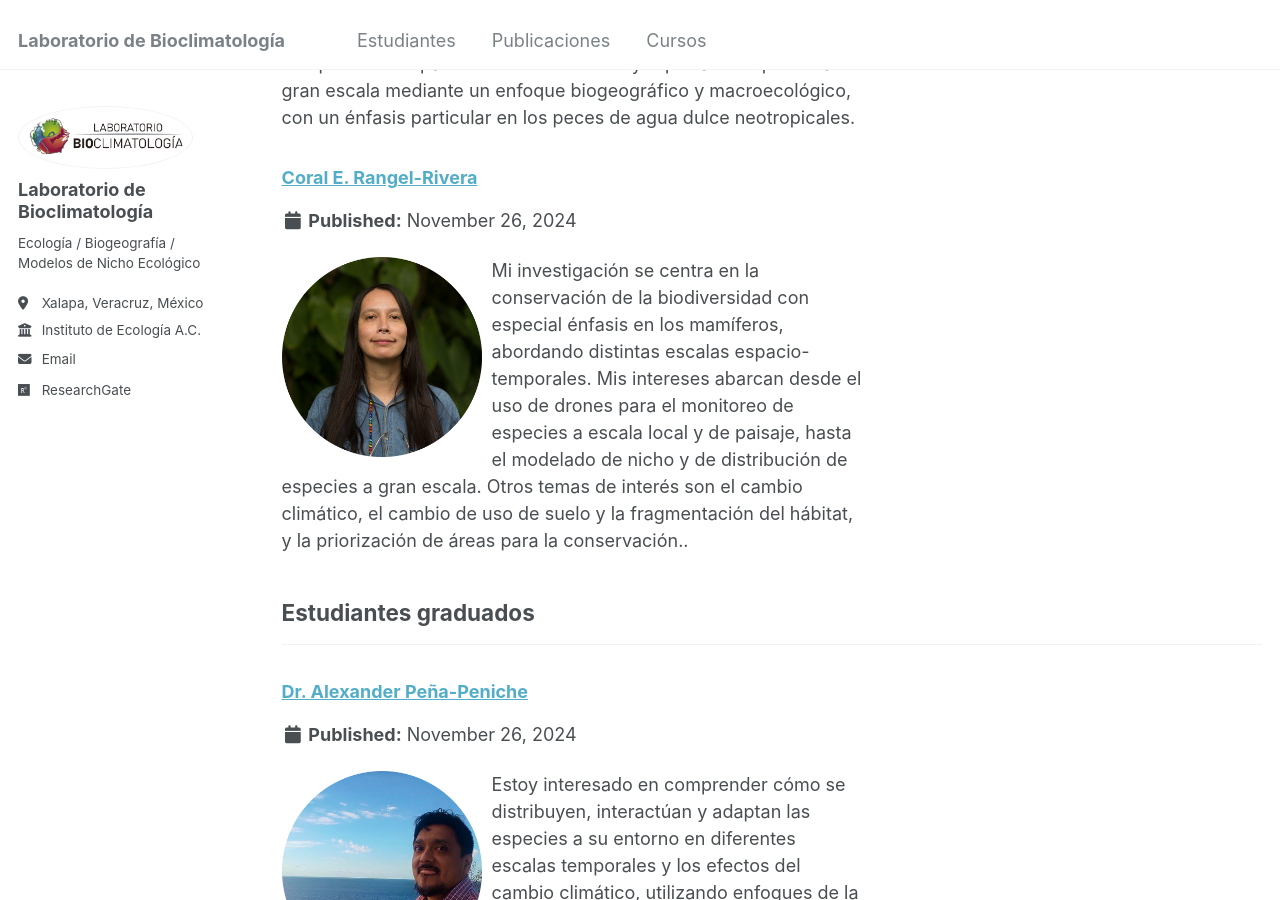
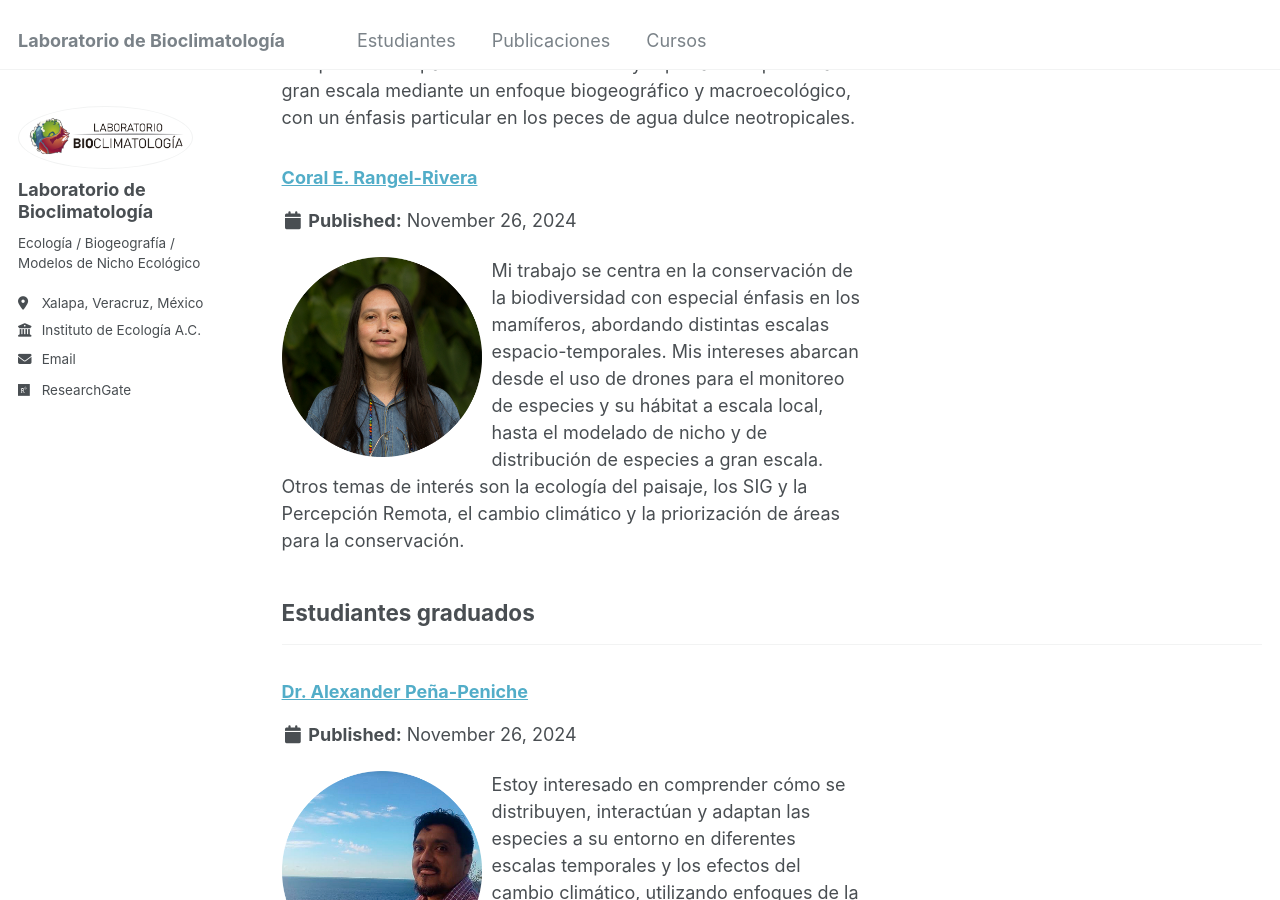
Before and after one commit to Labbioclim/bioclimat, a Jekyll site: the page built from _pages/portfolio.html, in a window 1280 px wide and 900 px high, scrolled down 2264 px. Built offline with Jekyll 4.4.1, drawn with Linux system fonts in a browser that asks for light colours.

Commit message:
Update CERR.html

```diff
--- a/_portfolio/CERR.html
+++ b/_portfolio/CERR.html
@@ -4,5 +4,5 @@ collection: portfolio
 category: phd
 link: "https://www.researchgate.net/profile/Coral-Rangel-Rivera"
 permalink: "https://labbioclim.github.io/https://www.researchgate.net/profile/Coral-Rangel-Rivera"
-excerpt: "<img src='https://labbioclim.github.io/bioclimat/images/coral.png' style='width: 200px; float: left; margin-right: 10px;'> Mi investigación se centra en la conservación de la biodiversidad con especial énfasis en los mamíferos, abordando distintas escalas espacio-temporales. Mis intereses abarcan desde el uso de drones para el monitoreo de especies a escala local y de paisaje, hasta el modelado de nicho y de distribución de especies a gran escala. Otros temas de interés son el cambio climático, el cambio de uso de suelo y la fragmentación del hábitat, y la priorización de áreas para la conservación.."
+excerpt: "<img src='https://labbioclim.github.io/bioclimat/images/coral.png' style='width: 200px; float: left; margin-right: 10px;'> Mi trabajo se centra en la conservación de la biodiversidad con especial énfasis en los mamíferos, abordando distintas escalas espacio-temporales. Mis intereses abarcan desde el uso de drones para el monitoreo de especies y su hábitat a escala local, hasta el modelado de nicho y de distribución de especies a gran escala. Otros temas de interés son la ecología del paisaje, los SIG y la Percepción Remota, el cambio climático y la priorización de áreas para la conservación."
 ---
```
